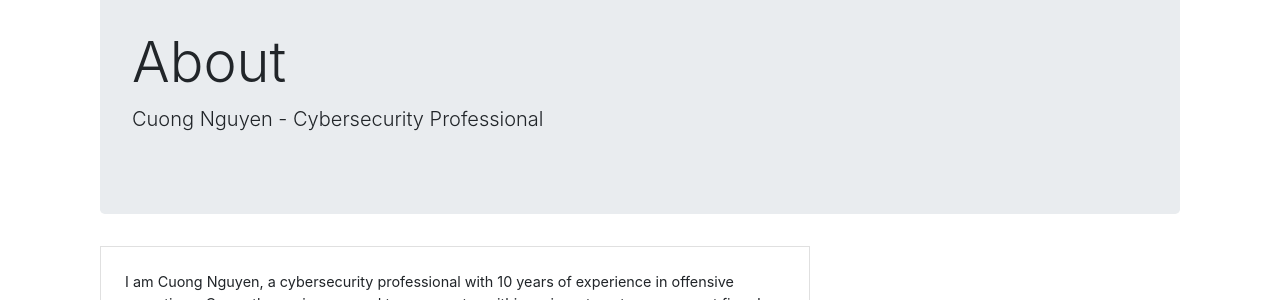
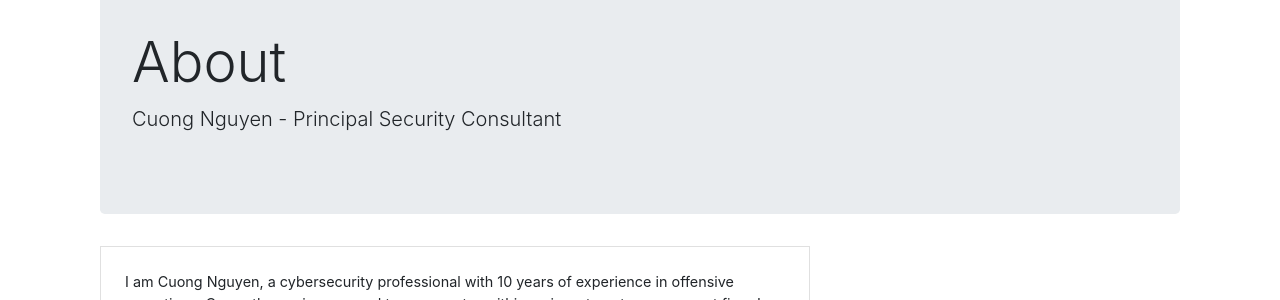
Before and after one commit to hookthieves/hookthieves.github.io, a Jekyll site: the page built from about.html, in a window 1280 px wide. Shown: the part 187-487 px from the top of the page. Built offline with Jekyll 4.4.1, drawn with Linux system fonts in a browser that asks for light colours.

Commit message:
Update about.html

```diff
--- a/about.html
+++ b/about.html
@@ -5,7 +5,7 @@ title: About
 <div class="container py-5">
     <div class="jumbotron">
         <h1 class="display-4">About</h1>
-        <p class="lead">Cuong Nguyen - Cybersecurity Professional</p>
+        <p class="lead">Cuong Nguyen - Principal Security Consultant</p>
     </div>
     <div class="row">
         <div class="col-md-8">
```
